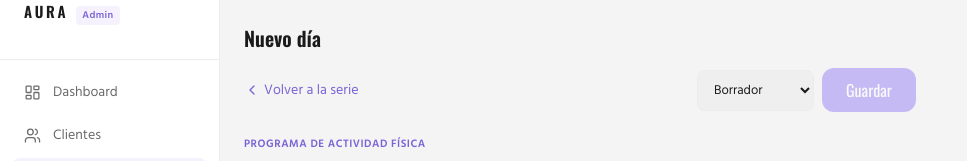
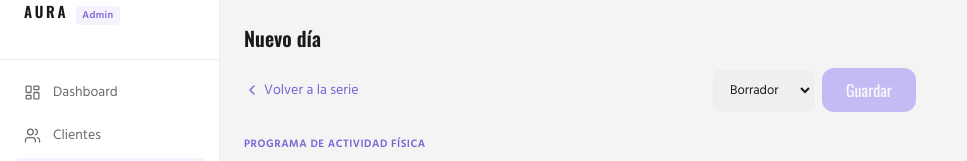
Before and after one commit to bijeded/auramaristany, a Next.js app: page /admin/content/1/series/1/days/new in a window 1280 px wide. Shown: the top 161 px of the page, without its empty margins (0-967 px from the left). Built offline with nearby package versions, Linux system fonts and the light colour scheme.

Commit message:
fix: revert editor state dropdown right padding to 12px
Co-Authored-By: Claude Opus 4.8 <noreply@anthropic.com>

```diff
--- a/components/admin/DayEditorForm.tsx
+++ b/components/admin/DayEditorForm.tsx
@@ -47,7 +47,7 @@ export function DayEditorForm({ day, seriesId, programId, weekNumber, dayOfWeek
         <div className="flex items-center gap-2">
           <select value={published ? "publicado" : "borrador"}
             onChange={(e) => setPublished(e.target.value === "publicado")}
-            className="rounded-lg border px-3 py-2 font-body" style={{ fontSize: 13, borderColor: "var(--gris-linea)", paddingRight: 28 }}>
+            className="rounded-lg border px-3 py-2 font-body" style={{ fontSize: 13, borderColor: "var(--gris-linea)" }}>
             <option value="borrador">Borrador</option>
             <option value="publicado">Publicado</option>
           </select>
--- a/components/admin/PillarEditorForm.tsx
+++ b/components/admin/PillarEditorForm.tsx
@@ -37,7 +37,7 @@ export function PillarEditorForm({ seriesId, programId, pillarKey, pillarName, p
         <div className="flex items-center gap-2">
           <select value={published ? "publicado" : "borrador"}
             onChange={(e) => setPublished(e.target.value === "publicado")}
-            className="rounded-lg border px-3 py-2 font-body" style={{ fontSize: 13, borderColor: "var(--gris-linea)", paddingRight: 28 }}>
+            className="rounded-lg border px-3 py-2 font-body" style={{ fontSize: 13, borderColor: "var(--gris-linea)" }}>
             <option value="borrador">Borrador</option>
             <option value="publicado">Publicado</option>
           </select>
```
